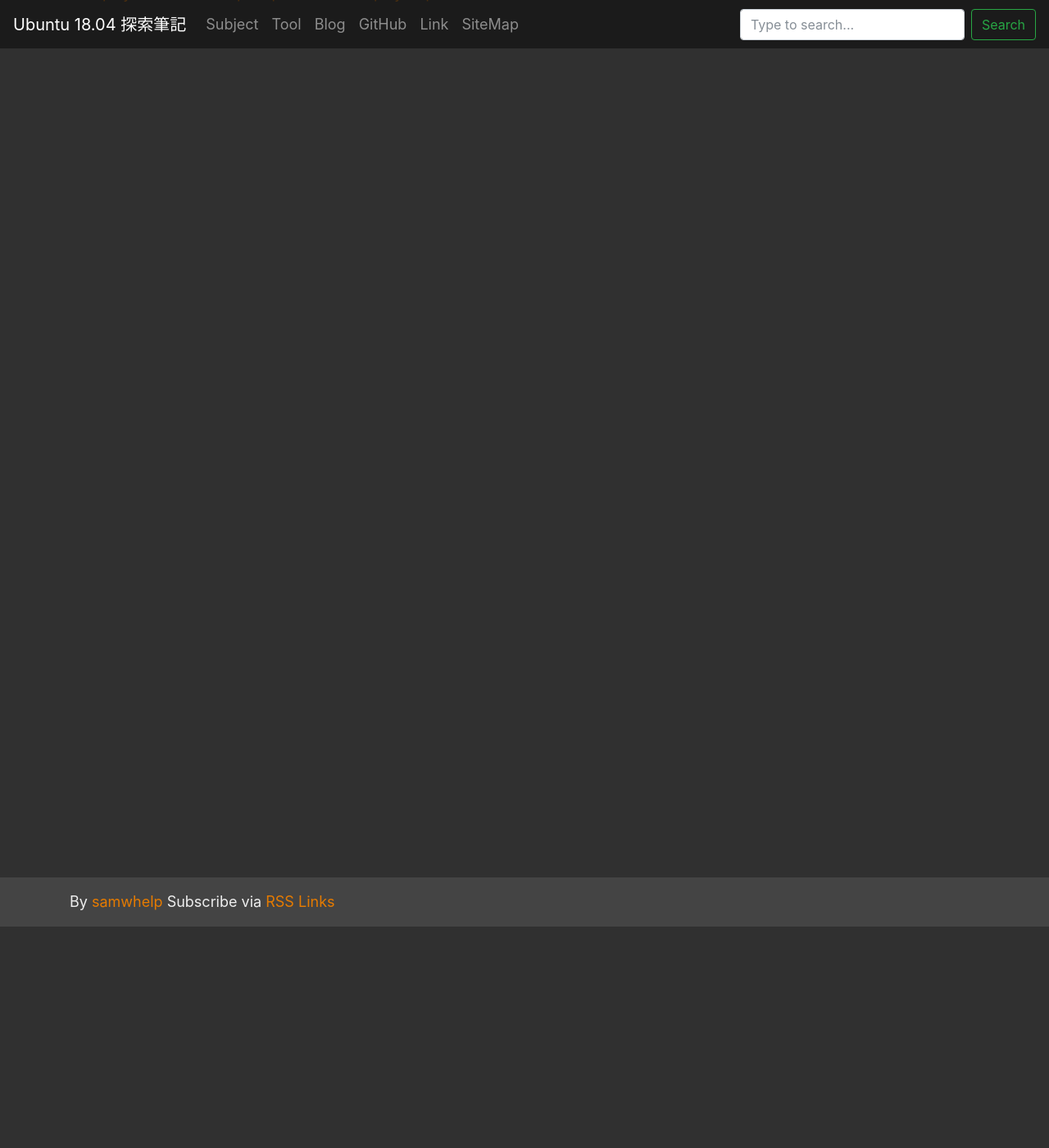
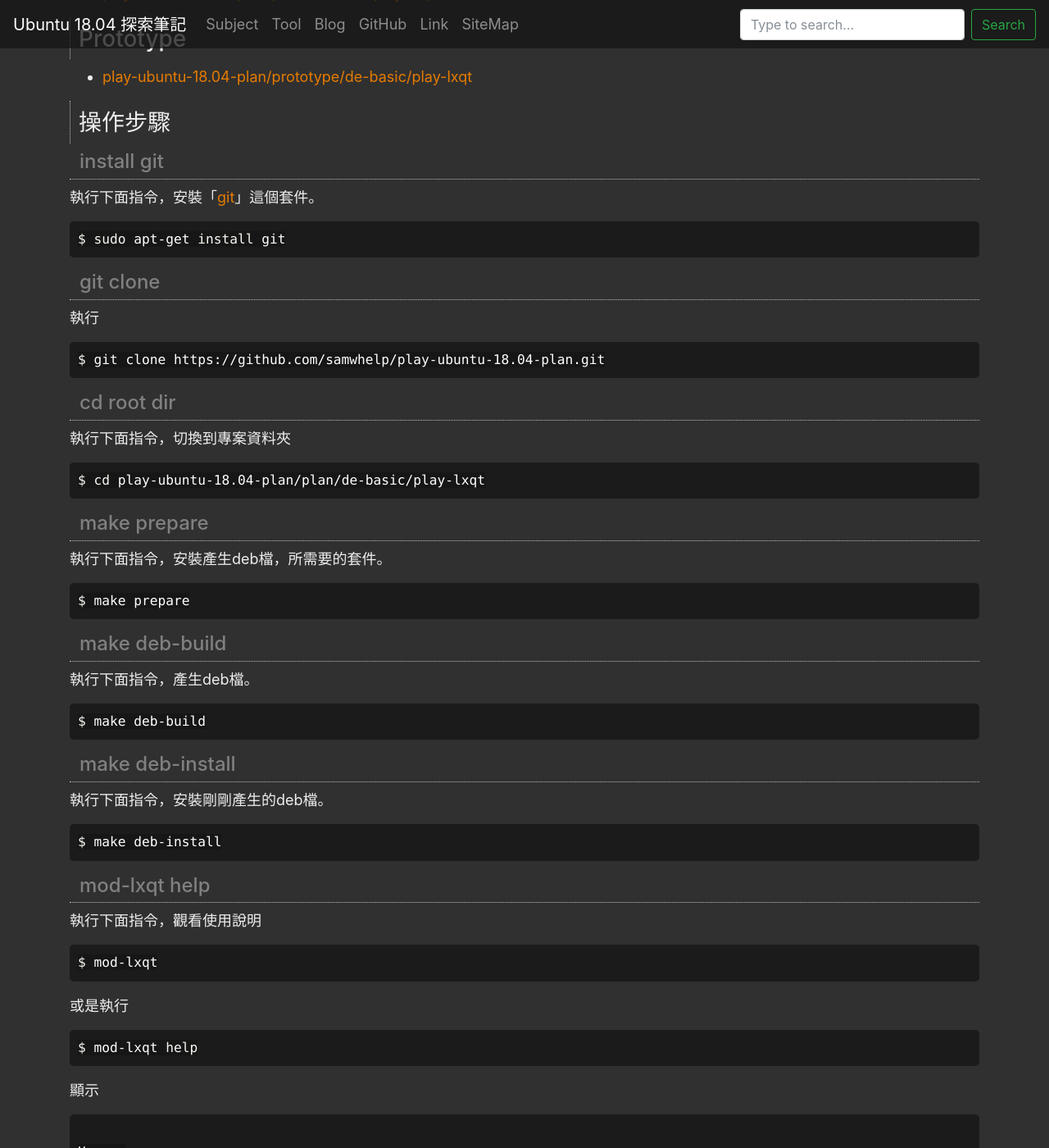
Before and after one commit to samwhelp/note-ubuntu-18.04, a Jekyll site: the page built from read/project/play-ubuntu-18.04-plan/play-lxqt/index.md, in a window 1280 px wide and 1400 px high, scrolled down 270 px. Shown: the whole window at 82% size. Built offline with Jekyll 4.4.1, drawn with Linux system fonts in a browser that asks for light colours; nearby versions of some CDN libraries; some of the changed text lies outside the part shown.

Commit message:
play-lxqt

````diff
--- a/read/project/play-ubuntu-18.04-plan/play-lxqt/index.md
+++ b/read/project/play-ubuntu-18.04-plan/play-lxqt/index.md
@@ -14,3 +14,117 @@ source_url: '/read/project/play-ubuntu-18.04-plan/play-lxqt/index.md'
 ## 專案
 
 * [play-ubuntu-18.04-plan/plan/de-basic/play-lxqt](https://github.com/samwhelp/play-ubuntu-18.04-plan/tree/master/plan/de-basic/play-lxqt)
+
+
+## Prototype
+
+* [play-ubuntu-18.04-plan/prototype/de-basic/play-lxqt](https://github.com/samwhelp/play-ubuntu-18.04-plan/tree/master/prototype/de-basic/play-lxqt)
+
+
+## 操作步驟
+
+
+### install git
+
+執行下面指令，安裝「[git](https://packages.ubuntu.com/bionic/git)」這個套件。
+
+``` sh
+$ sudo apt-get install git
+```
+
+
+### git clone
+
+執行
+
+``` sh
+$ git clone https://github.com/samwhelp/play-ubuntu-18.04-plan.git
+```
+
+
+### cd root dir
+
+執行下面指令，切換到專案資料夾
+
+``` sh
+$ cd play-ubuntu-18.04-plan/plan/de-basic/play-lxqt
+```
+
+
+### make prepare
+
+執行下面指令，安裝產生deb檔，所需要的套件。
+
+``` sh
+$ make prepare
+```
+
+
+### make deb-build
+
+執行下面指令，產生deb檔。
+
+``` sh
+$ make deb-build
+```
+
+
+### make deb-install
+
+執行下面指令，安裝剛剛產生的deb檔。
+
+``` sh
+$ make deb-install
+```
+
+
+### mod-lxqt help
+
+執行下面指令，觀看使用說明
+
+``` sh
+$ mod-lxqt
+```
+
+或是執行
+
+``` sh
+$ mod-lxqt help
+```
+
+顯示
+
+```
+
+Usage:
+
+$ mod-lxqt [command]
+
+Ex:
+
+$ mod-lxqt
+$ mod-lxqt help
+
+$ mod-lxqt install
+$ mod-lxqt remove
+
+$ mod-lxqt pkg-install
+$ mod-lxqt pkg-remove
+
+$ mod-lxqt conf-set
+$ mod-lxqt conf-reset
+
+Manpage:
+
+$ man mod-lxqt
+
+```
+
+
+### mod-lxqt install
+
+執行下面指令，執行所有安裝
+
+``` sh
+$ mod-lxqt install
+```
````
